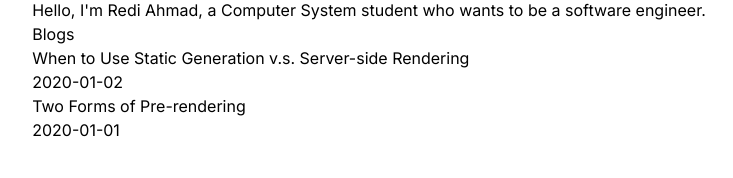
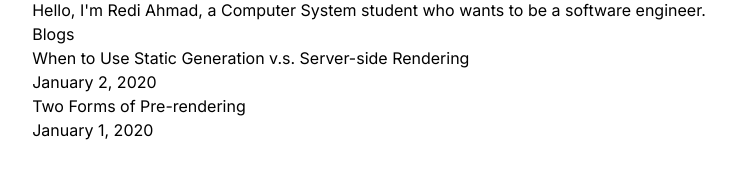
Before and after one commit to rediahmds/scratch-blog-nextjs, a Next.js app: page / in a window 1280 px wide. Shown: the part 272-450 px from the top of the page, without its empty margins (271-1004 px from the left). Built offline with nearby package versions, Linux system fonts and the light colour scheme.

Commit message:
feat: show readable date

```diff
--- /dev/null
+++ b/components/DateTime.tsx
@@ -0,0 +1,23 @@
+import React from 'react';
+import { parseISO, format, formatDistanceToNow } from 'date-fns';
+
+// TODO: Create a component to show the date of a certain post. Use date-fns
+export default function DateTime({
+  dateStr,
+  home,
+}: {
+  dateStr: string;
+  home?: boolean;
+}) {
+  const parsedDate = parseISO(dateStr); // Returns date type
+  return (
+    <div>
+      <time dateTime={dateStr}>{format(parsedDate, 'MMMM d, yyyy')}</time>
+      {!home && (
+        <div>
+          <span>{`${formatDistanceToNow(parsedDate)} ago`}</span>
+        </div>
+      )}
+    </div>
+  );
+}
--- a/package.json
+++ b/package.json
@@ -13,6 +13,7 @@
     "@types/react": "18.2.0",
     "@types/react-dom": "18.2.1",
     "autoprefixer": "10.4.14",
+    "date-fns": "^2.29.3",
     "eslint": "8.39.0",
     "eslint-config-next": "13.3.1",
     "gray-matter": "^4.0.3",
--- a/pages/index.tsx
+++ b/pages/index.tsx
@@ -3,6 +3,7 @@ import { GetStaticProps } from 'next';
 import Link from 'next/link';
 import Layout from '@/components/Layout';
 import getSortedPost from '../lib/posts.utils';
+import DateTime from '@/components/DateTime';
 
 export default function Home({
   postMetadata,
@@ -28,7 +29,7 @@ export default function Home({
               <Link href={`posts/${id}`}>
                 <h2>{title}</h2>
               </Link>
-              <h3>{date}</h3>
+              <DateTime dateStr={date} home />
             </li>
           ))}
         </ul>
--- a/pages/posts/[id].tsx
+++ b/pages/posts/[id].tsx
@@ -3,6 +3,7 @@ import Head from 'next/head';
 import Layout from '@/components/Layout';
 import { GetStaticPaths, GetStaticProps } from 'next';
 import { getAllPostIDs, getPostByID } from '@/lib/posts.utils';
+import DateTime from '@/components/DateTime';
 
 export default function Post({
   post,
@@ -21,7 +22,7 @@ export default function Post({
       </Head>
       <article>
         <h1>{post.title}</h1>
-        <h4>{post.date}</h4>
+        <DateTime dateStr={post.date} />
         <main dangerouslySetInnerHTML={{ __html: post.content }} />
       </article>
     </Layout>
```
Also changed, not shown: 1 other file (tests, documents, lock files or other folders).
